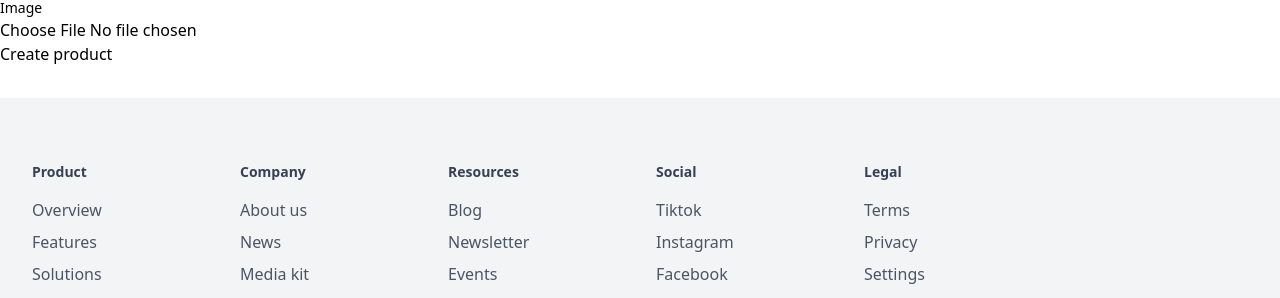
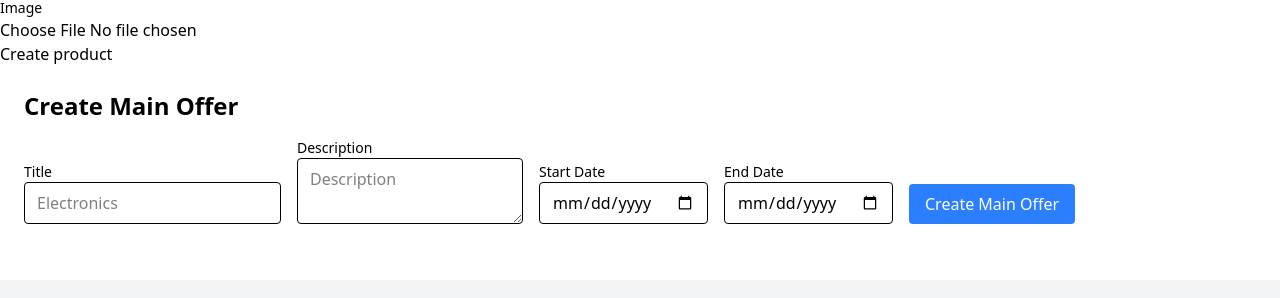
Before and after one commit to jianna4/e_commerce_frontend, a React (Vite) app in the folder app/: page /Admin in a window 1280 px wide. Shown: the part 753-1051 px from the top of the page. Built offline with nearby package versions, Linux system fonts and the light colour scheme; no server answers.

Commit message:
main offer in deals

```diff
--- a/app/src/components/admin/Mainoffer.jsx
+++ b/app/src/components/admin/Mainoffer.jsx
@@ -1,71 +1,65 @@
 import React, { useState } from "react";
 import api from "../../apis/axiosInstance";
 
-const Categoryin = () => {
-  const [form, setForm] = useState({ name: "", slug: "", description: "", image: null });
+const Mainoffer = () => {
+  const [form, setForm] = useState({ title: "", description: "", startdate: "", enddate: "" });
   const [error, setError] = useState("");
 
-  const handleFileChange = (e) => {
-    setForm({ ...form, image: e.target.files[0] });
-  };
+
 
   const handleSubmit = async (e) => {
     e.preventDefault();
 
       const formData = new FormData();
-      formData.append("name", form.name);
-      formData.append("slug", form.slug);
+      formData.append("title", form.title);
       formData.append("description", form.description);
-      if (form.image) formData.append("image", form.image);
+      formData.append(
+       "start_date", new Date(form.startdate).toISOString()
+      );
+      formData.append(
+       "end_date", new Date(form.enddate).toISOString()
+       );
+
     try {
 
-      await api.post("/products/categoryin/", formData, {
+      await api.post("/products/mainofferin/", formData, {
         headers: { "Content-Type": "multipart/form-data" },
       });
 
       setError("");
-      alert("Category created successfully!");
-      setForm({ name: "", slug: "", description: "", image: null });
+      alert("Main Offer created successfully!");
+      setForm({ title: "", description: "", start_date: "", enddate: "" });
     } catch (err) {
       console.error(err.response?.data);
       setError(
-        err.response?.data?.name?.[0] ||
-        err.response?.data?.slug?.[0] ||
+        err.response?.data?.title?.[0] ||
         err.response?.data?.description?.[0] ||
-        err.response?.data?.image?.[0] ||
-        "Category creation failed."
+        err.response?.data?.start_date?.[0] ||
+        err.response?.data?.end_date?.[0] ||
+
+        "Main Offer creation failed."
       );
     }
   };
 
   return (
     <div className="p-6">
-      <h2 className="text-2xl font-semibold mb-4">Create Category</h2>
+      <h2 className="text-2xl font-semibold mb-4">Create Main Offer</h2>
       {error && <p className="text-red-500 mb-2">{error}</p>}
       <form onSubmit={handleSubmit} className="flex flex-row gap-4 items-end">
         <div className="flex flex-col">
-          <label className="text-sm font-medium">Name</label>
+          <label className="text-sm font-medium">Title</label>
           <input
             type="text"
-            value={form.name}
-            onChange={(e) => setForm({ ...form, name: e.target.value })}
+            value={form.title}
+            onChange={(e) => setForm({ ...form, title: e.target.value })}
             placeholder="Electronics"
             className="border rounded px-3 py-2 focus:ring-2 focus:ring-blue-500"
             required
           />
         </div>
 
-        <div className="flex flex-col">
-          <label className="text-sm font-medium">Slug</label>
-          <input
-            type="text"
-            value={form.slug}
-            onChange={(e) => setForm({ ...form, slug: e.target.value })}
-            placeholder="electronics"
-            className="border rounded px-3 py-2 focus:ring-2 focus:ring-blue-500"
-            required
-          />
-        </div>
+
 
         <div className="flex flex-col">
           <label className="text-sm font-medium">Description</label>
@@ -79,19 +73,38 @@ const Categoryin = () => {
         </div>
 
         <div className="flex flex-col">
-          <label className="text-sm font-medium">Image</label>
-          <input type="file" onChange={handleFileChange} />
+          <label className="text-sm font-medium">Start Date</label>
+          <input
+            type="date"
+            value={form.startdate}
+            onChange={(e) => setForm({ ...form, startdate: e.target.value })}
+            className="border rounded px-3 py-2 focus:ring-2 focus:ring-blue-500"
+            required
+          />
         </div>
+
+        <div className="flex flex-col">
+          <label className="text-sm font-medium">End Date</label>
+          <input
+            type="date"
+            value={form.enddate}
+            onChange={(e) => setForm({ ...form, enddate: e.target.value })}
+            className="border rounded px-3 py-2 focus:ring-2 focus:ring-blue-500"
+            required
+          />
+        </div>
+
+
 
         <button
           type="submit"
           className="bg-blue-500 text-white px-4 py-2 rounded hover:bg-blue-600"
         >
-          Create
+          Create Main Offer
         </button>
       </form>
     </div>
   );
 };
 
-export default Categoryin;
+export default Mainoffer;
--- a/app/src/pages/Admin.jsx
+++ b/app/src/pages/Admin.jsx
@@ -3,6 +3,7 @@ import React from 'react'
 import Categoryin from '../components/admin/Categoryin'
 import Subcategoryin from '../components/admin/Subcategoryin'
 import Productin from '../components/admin/Productsin'
+import Mainoffer from '../components/admin/Mainoffer'
 
 const Admin = () => {
   return (
@@ -10,6 +11,7 @@ const Admin = () => {
       <Categoryin />
       <Subcategoryin />
       <Productin />
+      <Mainoffer />
     </>
   )
 }
```
